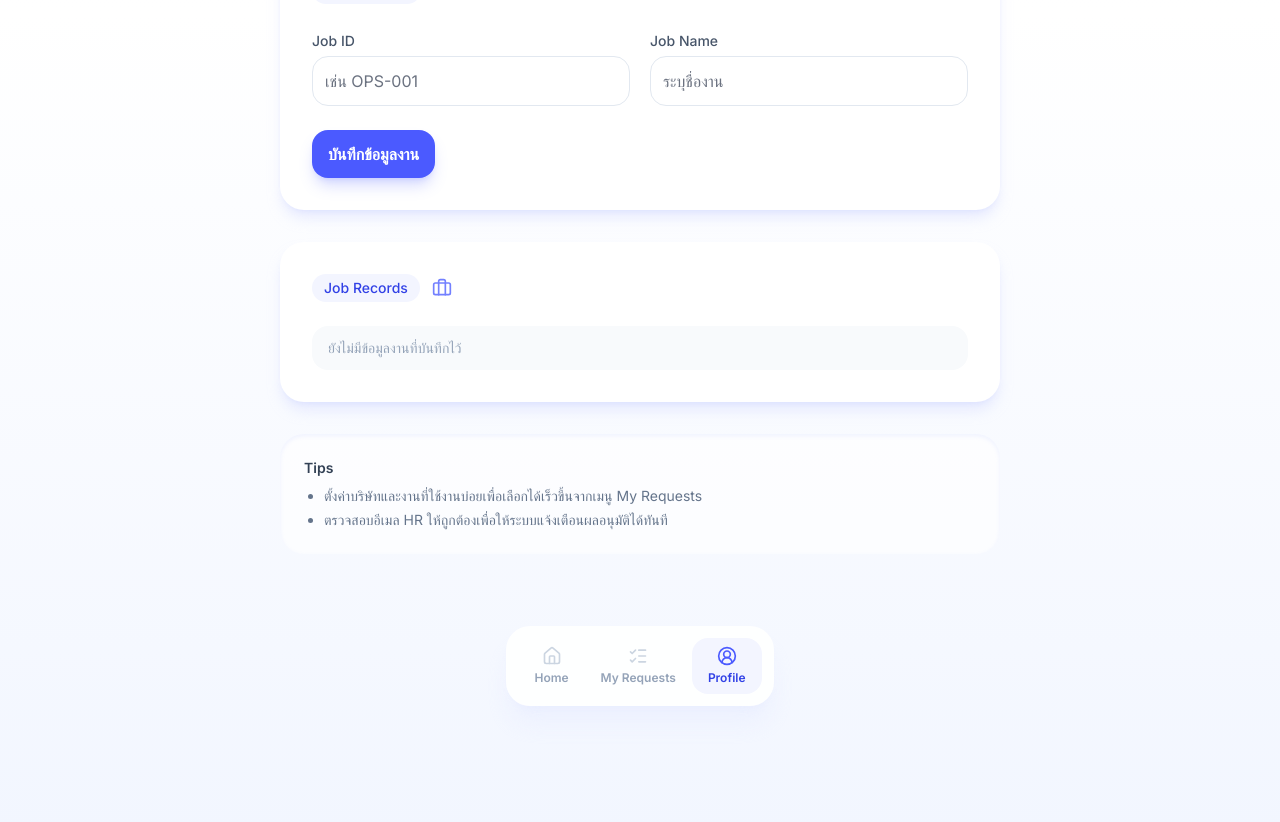
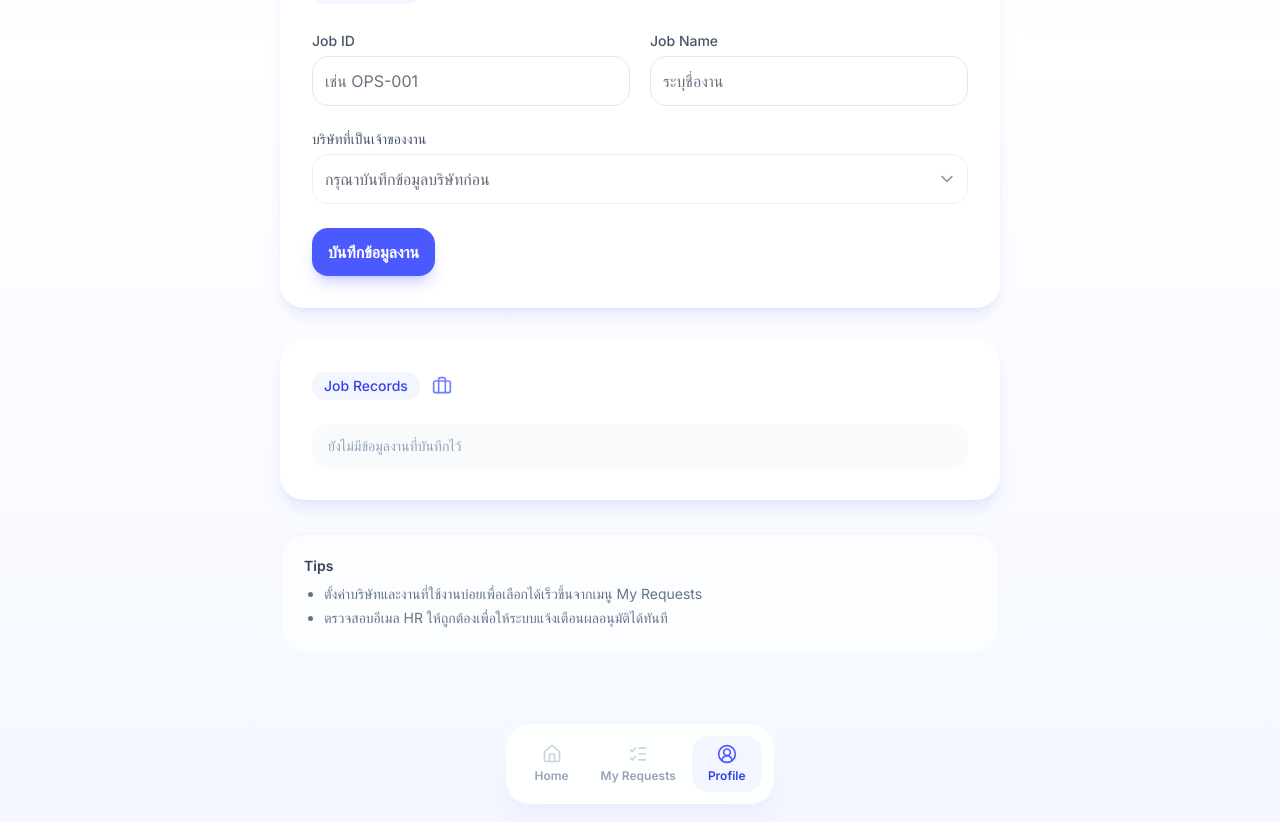
Before and after one commit to giftwork2016-hub/OT-approval-form, a Next.js app: page /profile in a window 1280 px wide. Shown: the part 804-1626 px from the top of the page. Built offline with nearby package versions, Linux system fonts and the light colour scheme.

Commit message:
Link job defaults to companies

```diff
--- a/app/profile/page.tsx
+++ b/app/profile/page.tsx
@@ -1,6 +1,6 @@
 "use client";
 
-import { useState } from "react";
+import { useEffect, useState } from "react";
 import { BottomNav } from "@/components/BottomNav";
 import { Building2, Briefcase, CheckCircle2 } from "lucide-react";
 import { useProfileStore } from "@/lib/hooks/useProfileStore";
@@ -11,9 +11,22 @@ export default function ProfilePage() {
   const [companyHrEmail, setCompanyHrEmail] = useState("");
   const [jobId, setJobId] = useState("");
   const [jobName, setJobName] = useState("");
+  const [jobCompanyId, setJobCompanyId] = useState("");
   const [companySaved, setCompanySaved] = useState(false);
   const [jobSaved, setJobSaved] = useState(false);
   const { companies, jobs, addCompany, addJob } = useProfileStore();
+
+  useEffect(() => {
+    if (companies.length === 0) {
+      setJobCompanyId("");
+      return;
+    }
+
+    setJobCompanyId((previous) => {
+      const stillExists = companies.some((company) => company.id === previous);
+      return stillExists ? previous : companies[0]?.id ?? "";
+    });
+  }, [companies]);
 
   const handleCompanySubmit = (event: React.FormEvent<HTMLFormElement>) => {
     event.preventDefault();
@@ -27,7 +40,10 @@ export default function ProfilePage() {
 
   const handleJobSubmit = (event: React.FormEvent<HTMLFormElement>) => {
     event.preventDefault();
-    addJob({ code: jobId, name: jobName });
+    if (!jobCompanyId) {
+      return;
+    }
+    addJob({ code: jobId, name: jobName, companyId: jobCompanyId });
     setJobId("");
     setJobName("");
     setJobSaved(true);
@@ -160,10 +176,30 @@ export default function ProfilePage() {
                 required
               />
             </div>
+            <div className="sm:col-span-2">
+              <label className="label">บริษัทที่เป็นเจ้าของงาน</label>
+              <select
+                className="input"
+                value={jobCompanyId}
+                onChange={(event) => setJobCompanyId(event.target.value)}
+                disabled={companies.length === 0}
+                required
+              >
+                {companies.length === 0 ? (
+                  <option value="">กรุณาบันทึกข้อมูลบริษัทก่อน</option>
+                ) : null}
+                {companies.map((company) => (
+                  <option key={company.id} value={company.id}>
+                    {company.name}
+                  </option>
+                ))}
+              </select>
+            </div>
           </div>
           <button
             type="submit"
             className="inline-flex items-center justify-center gap-2 rounded-2xl bg-primary-500 px-4 py-3 font-semibold text-white shadow-lg shadow-primary-400/30 transition hover:bg-primary-600"
+            disabled={companies.length === 0}
           >
             บันทึกข้อมูลงาน
           </button>
@@ -187,16 +223,21 @@ export default function ProfilePage() {
                     <th className="px-4 py-3 font-medium">ลำดับ</th>
                     <th className="px-4 py-3 font-medium">Job ID</th>
                     <th className="px-4 py-3 font-medium">Job Name</th>
+                    <th className="px-4 py-3 font-medium">บริษัท</th>
                   </tr>
                 </thead>
                 <tbody className="divide-y divide-slate-100">
-                  {jobs.map((job, index) => (
-                    <tr key={`${job.id}-${job.code}-${index}`}>
-                      <td className="px-4 py-3 text-slate-400">{index + 1}</td>
-                      <td className="px-4 py-3 font-medium text-slate-700">{job.code}</td>
-                      <td className="px-4 py-3">{job.name}</td>
-                    </tr>
-                  ))}
+                  {jobs.map((job, index) => {
+                    const company = companies.find((item) => item.id === job.companyId);
+                    return (
+                      <tr key={`${job.id}-${job.code}-${index}`}>
+                        <td className="px-4 py-3 text-slate-400">{index + 1}</td>
+                        <td className="px-4 py-3 font-medium text-slate-700">{job.code}</td>
+                        <td className="px-4 py-3">{job.name}</td>
+                        <td className="px-4 py-3">{company ? company.name : "ไม่ระบุ"}</td>
+                      </tr>
+                    );
+                  })}
                 </tbody>
               </table>
             </div>
--- a/lib/hooks/useProfileStore.ts
+++ b/lib/hooks/useProfileStore.ts
@@ -16,6 +16,7 @@ export interface StoredJob {
   id: string;
   code: string;
   name: string;
+  companyId: string | null;
 }
 
 interface ProfileState {
@@ -45,14 +46,31 @@ function parseState(value: unknown): ProfileState {
     : [];
 
   const jobs = Array.isArray(maybeState.jobs)
-    ? maybeState.jobs.filter(
-        (job): job is StoredJob =>
-          Boolean(job) &&
-          typeof job === "object" &&
-          typeof (job as StoredJob).id === "string" &&
-          typeof (job as StoredJob).code === "string" &&
-          typeof (job as StoredJob).name === "string",
-      )
+    ? maybeState.jobs
+        .map((job) => {
+          if (!job || typeof job !== "object") return null;
+
+          const baseJob = job as Partial<StoredJob> & { id?: string; code?: string; name?: string };
+
+          if (
+            typeof baseJob.id !== "string" ||
+            typeof baseJob.code !== "string" ||
+            typeof baseJob.name !== "string"
+          ) {
+            return null;
+          }
+
+          const companyId =
+            typeof (job as StoredJob).companyId === "string" ? (job as StoredJob).companyId : null;
+
+          return {
+            id: baseJob.id,
+            code: baseJob.code,
+            name: baseJob.name,
+            companyId,
+          } satisfies StoredJob;
+        })
+        .filter((job): job is StoredJob => Boolean(job))
     : [];
 
   return {
@@ -118,6 +136,7 @@ export function useProfileStore() {
   const addJob = useCallback((input: Omit<StoredJob, "id">) => {
     const code = input.code.trim();
     const name = input.name.trim();
+    const companyId = input.companyId;
 
     setState((previous) => {
       const existing = previous.jobs.find(
@@ -125,8 +144,8 @@ export function useProfileStore() {
       );
 
       const nextJob: StoredJob = existing
-        ? { ...existing, code, name }
-        : { id: safeRandomUUID(), code, name };
+        ? { ...existing, code, name, companyId }
+        : { id: safeRandomUUID(), code, name, companyId };
 
       const jobs = existing
         ? previous.jobs.map((job) => (job.id === existing.id ? nextJob : job))
```
